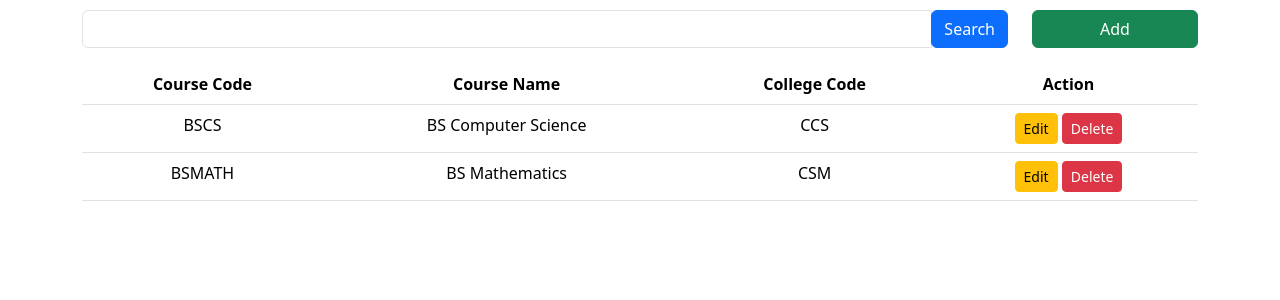
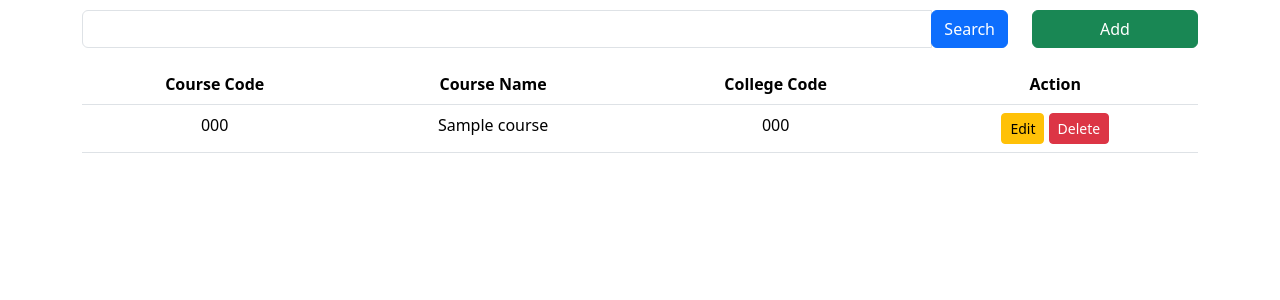
Before and after one commit to mxrkfrxncxs/SSISv3, a Flask app: template app/templates/courses.html in a window 1280 px wide. Shown: the part 70-370 px from the top of the page. Run offline with Flask 3, Linux system fonts and the light colour scheme; the template is opened without the code that fills it: most values are stand-ins (such as "Sample title", 1, 10 or a date in 2020); some libraries are stand-ins or nearby versions.

Commit message:
added jinja for loop for table display

```diff
--- a/app/templates/courses.html
+++ b/app/templates/courses.html
@@ -32,24 +32,17 @@
                       </tr>
                   </thead>
                   <tbody>
+                    {% for course in courses %}
                     <tr>
-                          <td>BSCS</td>
-                          <td>BS Computer Science</td>
-                          <td>CCS</td>
+                        <td>{{ course.coursecode }}</td>
+                        <td>{{ course.coursename }}</td>
+                        <td>{{ course.collegecode }}</td>
                         <td>
                           <button class="btn btn-warning btn-sm">Edit</button>
                           <button class="btn btn-danger btn-sm">Delete</button>
                       </td>
                     </tr>
-                      <tr>
-                          <td>BSMATH</td>
-                          <td>BS Mathematics</td>
-                          <td>CSM</td>
-                          <td>
-                              <button class="btn btn-warning btn-sm">Edit</button>
-                              <button class="btn btn-danger btn-sm">Delete</button>
-                          </td>
-                      </tr>
+                    {% endfor %}
                   </tbody>
               </table>
           </div>
--- a/app/templates/layout.html
+++ b/app/templates/layout.html
@@ -6,7 +6,6 @@
     {% block content1 %}
 
     {% endblock %}
-    <link rel="stylesheet" href="https://fonts.googleapis.com/css2?family=Material+Symbols+Outlined:opsz,wght,FILL,GRAD@20..48,100..700,0..1,-50..200" />
     <link href="https://cdn.jsdelivr.net/npm/bootstrap@5.3.2/dist/css/bootstrap.min.css" rel="stylesheet" integrity="sha384-T3c6CoIi6uLrA9TneNEoa7RxnatzjcDSCmG1MXxSR1GAsXEV/Dwwykc2MPK8M2HN" crossorigin="anonymous">
   </head>
   <body>
```
Also changed, not shown: app/templates/colleges.html (+4 -10 lines). Lines whose indentation alone changed are shown as unchanged.
